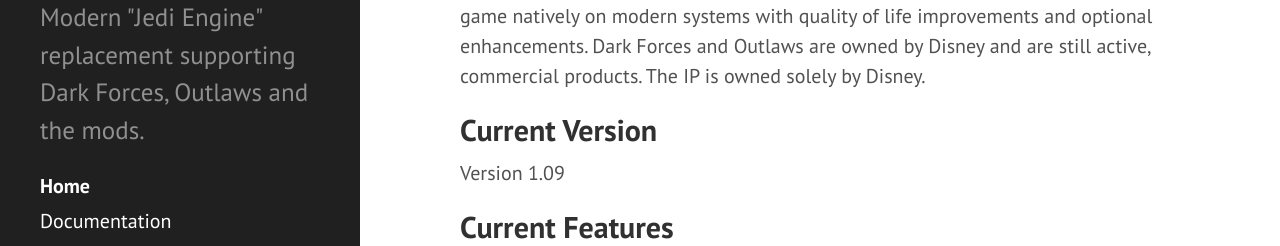
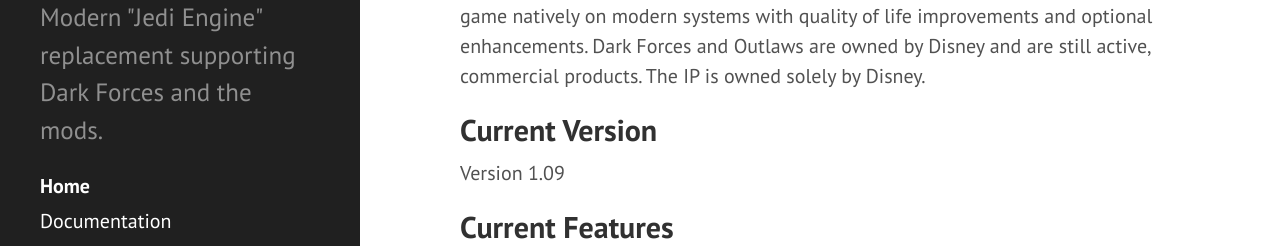
Before and after one commit to TheForceEngine/TheForceEngine.github.io, a Jekyll site: the page built from index.md, in a window 1280 px wide. Shown: the part 256-502 px from the top of the page. Built offline with Jekyll 4.4.1, drawn with Linux system fonts in a browser that asks for light colours.

Commit message:
Update _config.yml

```diff
--- a/_config.yml
+++ b/_config.yml
@@ -1,7 +1,7 @@
 # Setup
 title:            The Force Engine
 tagline:          ''
-description:      'Modern "Jedi Engine" replacement supporting Dark Forces, Outlaws and the mods.'
+description:      'Modern "Jedi Engine" replacement supporting Dark Forces and the mods.'
 url:              https://TheForceEngine.github.io
 baseurl:          ''
 paginate:         5
```
